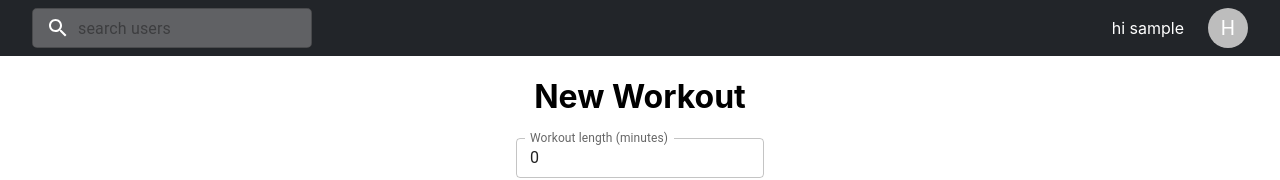
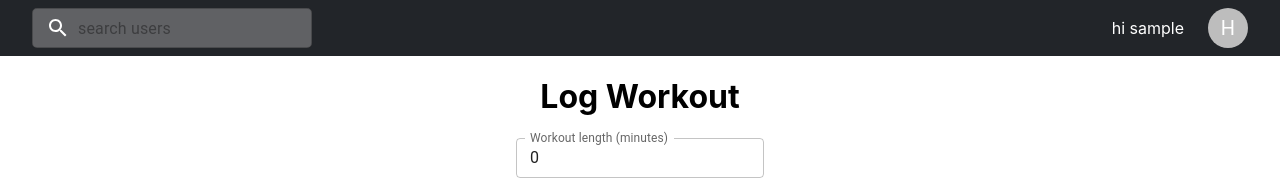
Before and after one commit to whark231/rack_race, a React (Create React App) app in the folder client/: page /workoutnew in a window 1280 px wide. Shown: the top 180 px of the page. Built offline with nearby package versions, Linux system fonts and the light colour scheme; sample sign-in values are in the browser's storage.

Commit message:
Changed heading for new workout

```diff
--- a/client/src/Pages/Workout/WorkoutNew.js
+++ b/client/src/Pages/Workout/WorkoutNew.js
@@ -30,7 +30,7 @@ export default function WorkoutplanNew() {
 
 	return (
 		<div className='container'>
-			<h1>New Workout</h1>
+			<h1>Log Workout</h1>
             <ValidatedForm submit={(length, location, description, date, time) => handleSubmit(length, location, description, date, time)}/>
 		</div>
 	)
```
